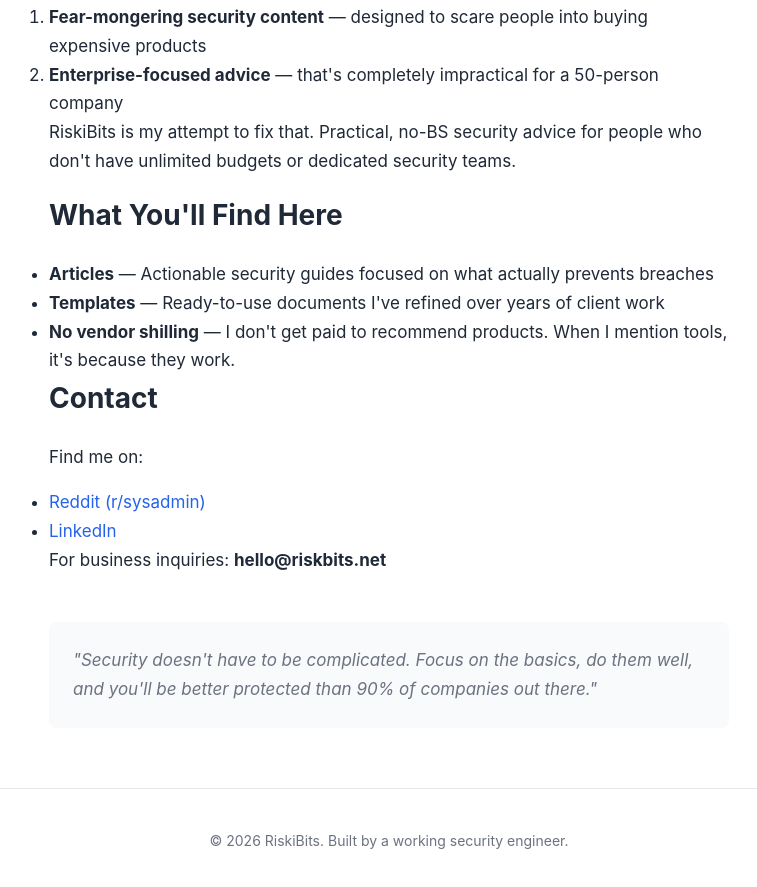
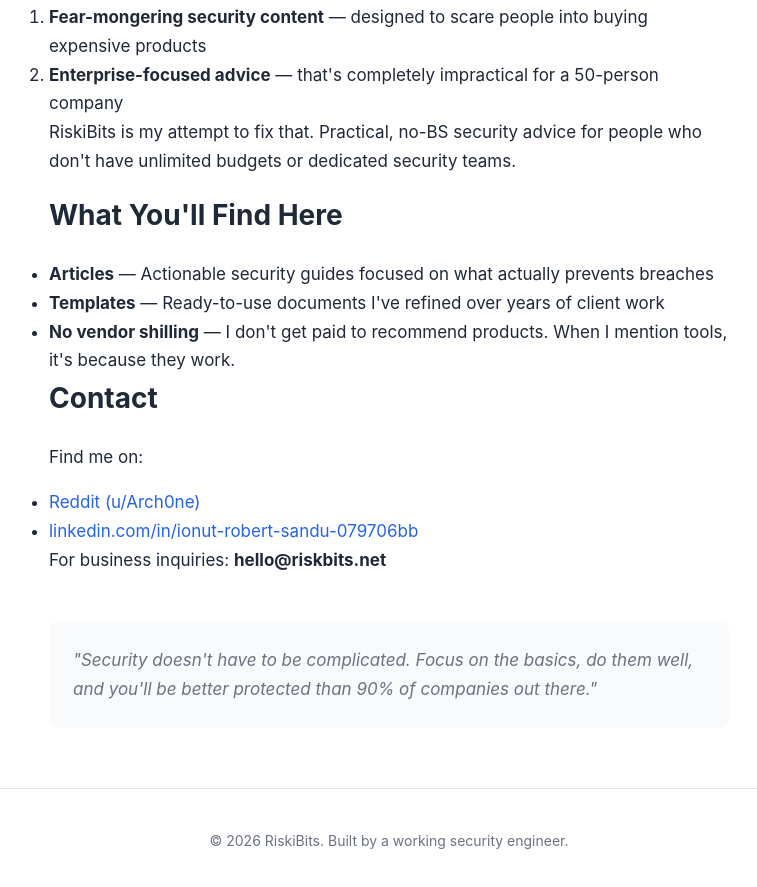
Before and after one commit to Arch0n3/riskbits-site, a plain HTML site: page about/index.html in a window 1280 px wide. Shown: the part 542-1429 px from the top of the page, without its empty margins (251-1008 px from the left). Drawn offline with Linux system fonts and the light colour scheme.

Commit message:
Update contact links in index.html

```diff
--- a/about/index.html
+++ b/about/index.html
@@ -52,8 +52,8 @@
 
     <p>Find me on:</p>
     <ul>
-      <li><a href="https://reddit.com/r/sysadmin">Reddit (r/sysadmin)</a></li>
-      <li><a href="https://linkedin.com">LinkedIn</a></li>
+      <li><a href="https://reddit.com/r/sysadmin">Reddit (u/Arch0ne)</a></li>
+      <li><a href="https://linkedin.com">linkedin.com/in/ionut-robert-sandu-079706bb</a></li>
     </ul>
 
     <p>For business inquiries: <strong>hello@riskbits.net</strong></p>
```
